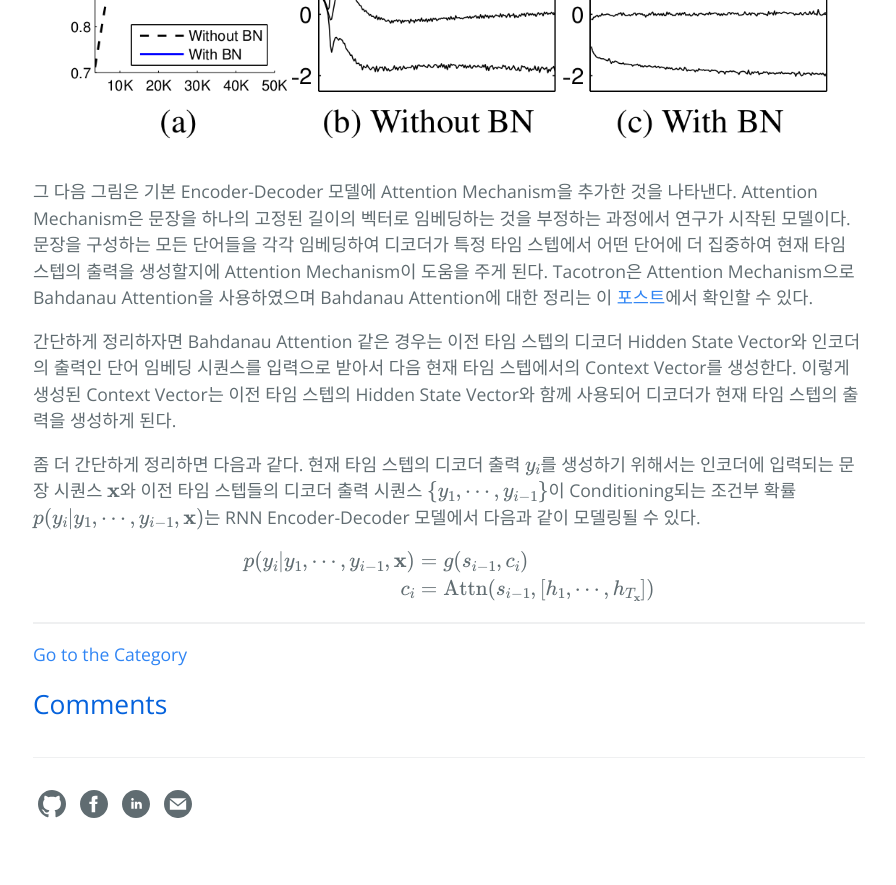
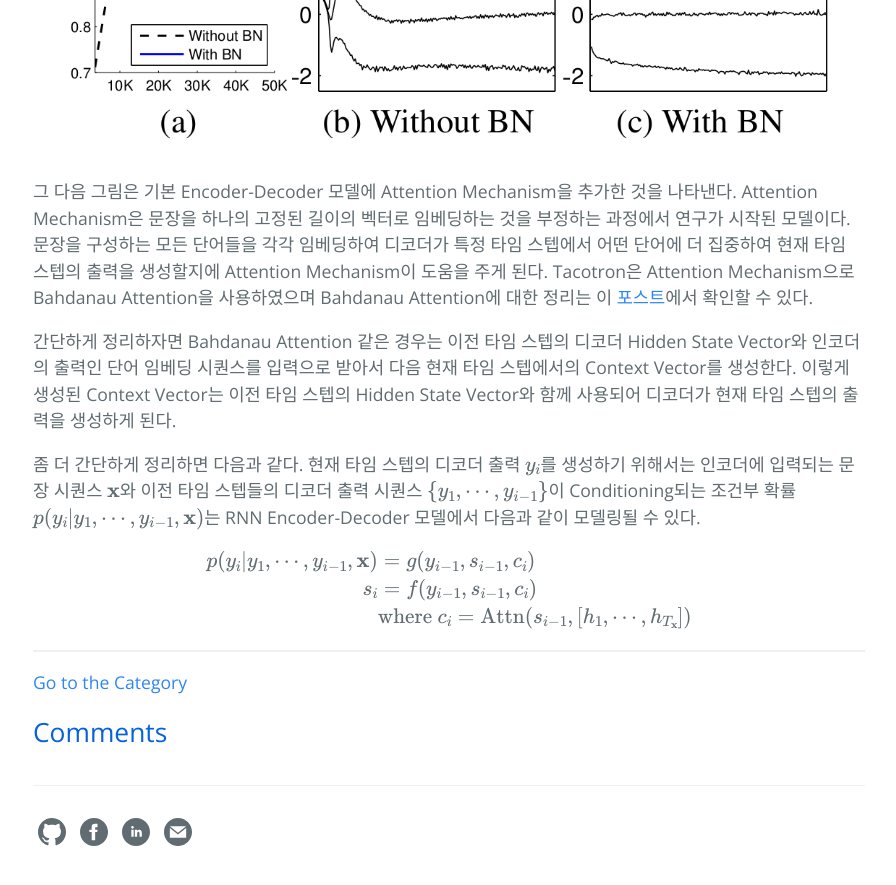
Before and after one commit to hcnoh/hcnoh.github.io, a Jekyll site: the page built from _posts/2018-12-11-tacotron.md, in a window 1280 px wide and 900 px high, scrolled down 2828 px. Shown: the top 885 px of the window, without its empty margins (191-1087 px from the left). Built offline with Jekyll 4.4.1, drawn with Linux system fonts in a browser that asks for light colours; formulas are drawn with MathJax 3; comment, search, counter and statistics services are not loaded.

Commit message:
Update 2018-12-11-tacotron.md

```diff
--- a/_posts/2018-12-11-tacotron.md
+++ b/_posts/2018-12-11-tacotron.md
@@ -69,7 +69,8 @@ DeepVoice (2017):
 
 $$
 \begin{align*}
-p(y_i \vert y_1,\cdots, y_{i-1}, \mathbf{x}) & = g(s_{i-1}, c_i) \\
-c_i & = \text{Attn}(s_{i-1}, [h_1, \cdots, h_{T_{\mathbf{x}}}])
+p(y_i \vert y_1,\cdots, y_{i-1}, \mathbf{x}) & = g(y_{i-1}, s_{i-1}, c_i) \\
+s_i & = f(y_{i-1}, s_{i-1}, c_i) \\
+& \text{where} \ c_i = \text{Attn}(s_{i-1}, [h_1, \cdots, h_{T_{\mathbf{x}}}])
 \end{align*}
 $$
```
